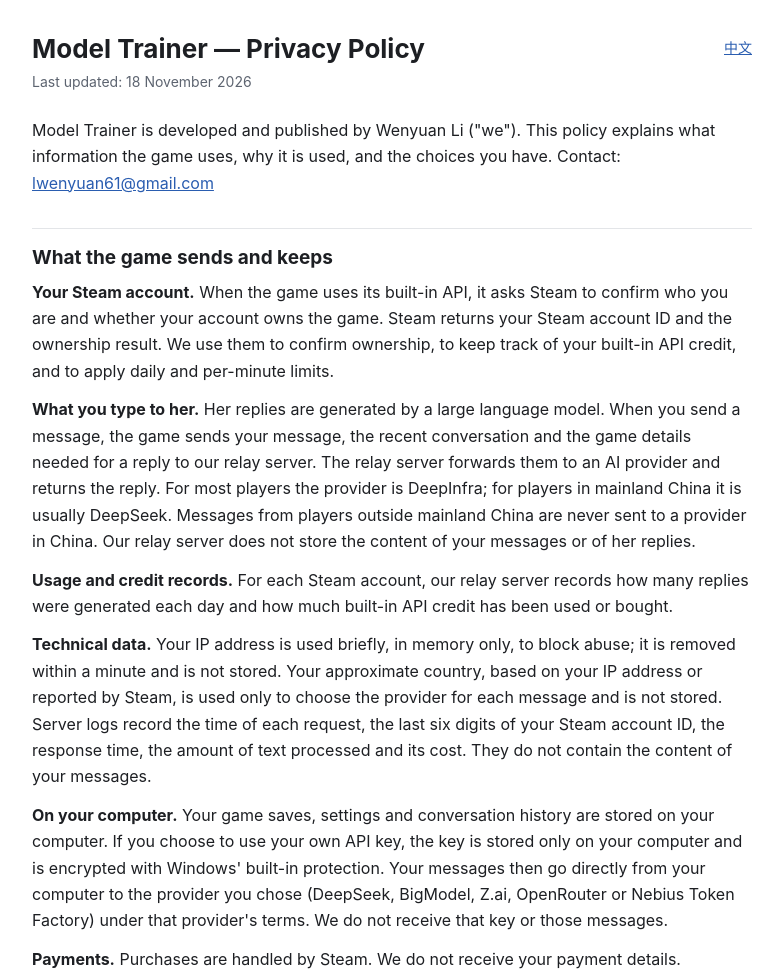
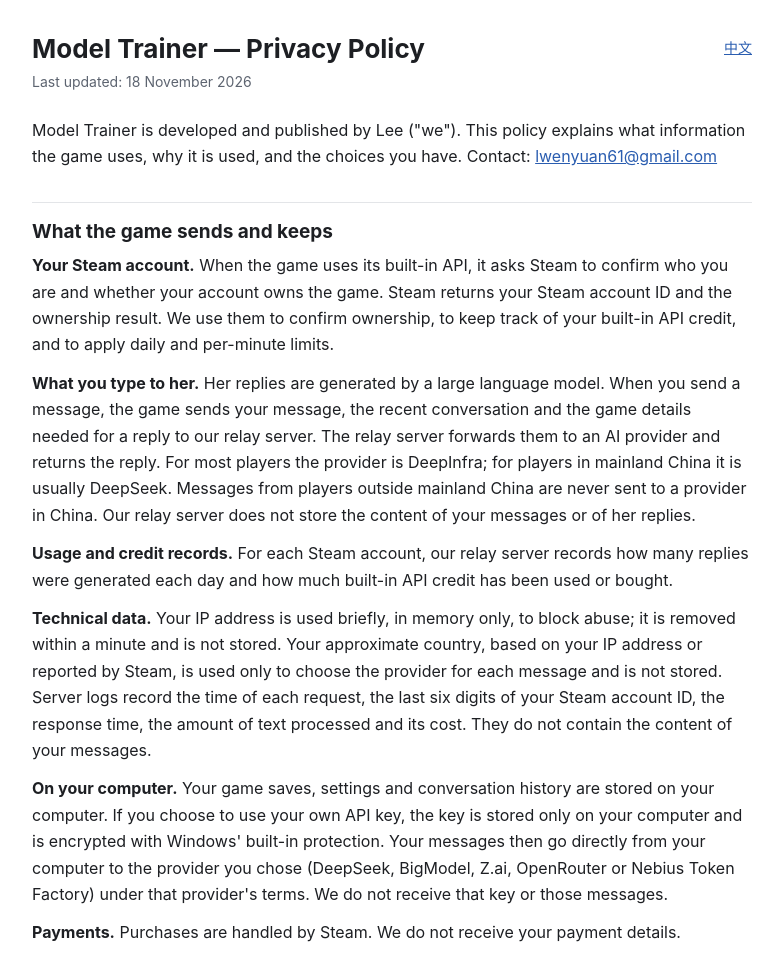
Before and after one commit to lwenyuan61-sudo/model-trainer-privacy, a plain HTML site: page index.html in a window 1280 px wide. Shown: the top 975 px of the page, without its empty margins (248-1031 px from the left). Drawn offline with Linux system fonts and the light colour scheme.

Commit message:
Name the developer as Lee
Co-Authored-By: Claude Opus 5.5 <noreply@anthropic.com>

```diff
--- a/index.html
+++ b/index.html
@@ -23,7 +23,7 @@ a { color: var(--link); }
 <h1>Model Trainer — Privacy Policy</h1>
 <p class="meta">Last updated: 18 November 2026</p>
 
-<p>Model Trainer is developed and published by Wenyuan Li ("we"). This policy explains what information the game uses, why it is used, and the choices you have. Contact: <a href="mailto:lwenyuan61@gmail.com">lwenyuan61@gmail.com</a></p>
+<p>Model Trainer is developed and published by Lee ("we"). This policy explains what information the game uses, why it is used, and the choices you have. Contact: <a href="mailto:lwenyuan61@gmail.com">lwenyuan61@gmail.com</a></p>
 
 <h2>What the game sends and keeps</h2>
 <p><b>Your Steam account.</b> When the game uses its built-in API, it asks Steam to confirm who you are and whether your account owns the game. Steam returns your Steam account ID and the ownership result. We use them to confirm ownership, to keep track of your built-in API credit, and to apply daily and per-minute limits.</p>
```
